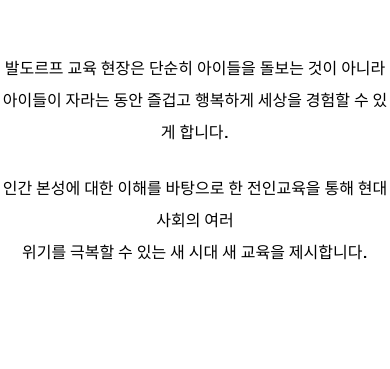
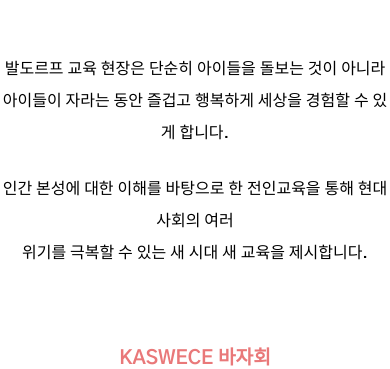
Before and after one commit to chwonseok/kaswece, a React (Create React App) app: page / in a window 390 px wide. Shown: the part 1026-1395 px from the top of the page. Before the commit the page ends 1319 px from the top, so only its background shows below. Built offline with nearby package versions, Linux system fonts and the light colour scheme; grey boxes are pictures that could not be loaded; a web font is replaced by a local one.

Commit message:
Added react-responsive-carousel

```diff
--- a/package.json
+++ b/package.json
@@ -9,6 +9,7 @@
     "node-sass": "^6.0.1",
     "react": "^17.0.2",
     "react-dom": "^17.0.2",
+    "react-responsive-carousel": "^3.2.21",
     "react-router-dom": "^5.3.0",
     "react-scripts": "4.0.3",
     "web-vitals": "^1.1.2"
--- a/src/components/Main.js
+++ b/src/components/Main.js
@@ -1,6 +1,7 @@
 import Nav from './Nav';
 import Jumbotron from './Jumbotron';
 import Message from './Message';
+import Slider from './Slider';
 
 import './Main.scss';
 
@@ -12,6 +13,8 @@
       <Jumbotron />
 
       <Message />
+
+      <Slider />
     </div>
   );
 }
--- /dev/null
+++ b/src/components/Slider.js
@@ -0,0 +1,11 @@
+import './Slider.scss';
+
+export default function Slider() {
+  return (
+    <div className="slider container">
+      <div className="slider-title">
+        <h1>KASWECE 바자회</h1>
+      </div>
+    </div>
+  );
+}
--- /dev/null
+++ b/src/components/Slider.scss
@@ -0,0 +1,13 @@
+$main-color: #e97879;
+
+.slider {
+  margin-top: 5rem;
+}
+
+.slider-title {
+  text-align: center;
+
+  font-size: 1.2rem;
+  font-weight: 700;
+  color: $main-color;
+}
```
Also changed, not shown: 1 other file (tests, documents, lock files or other folders).
